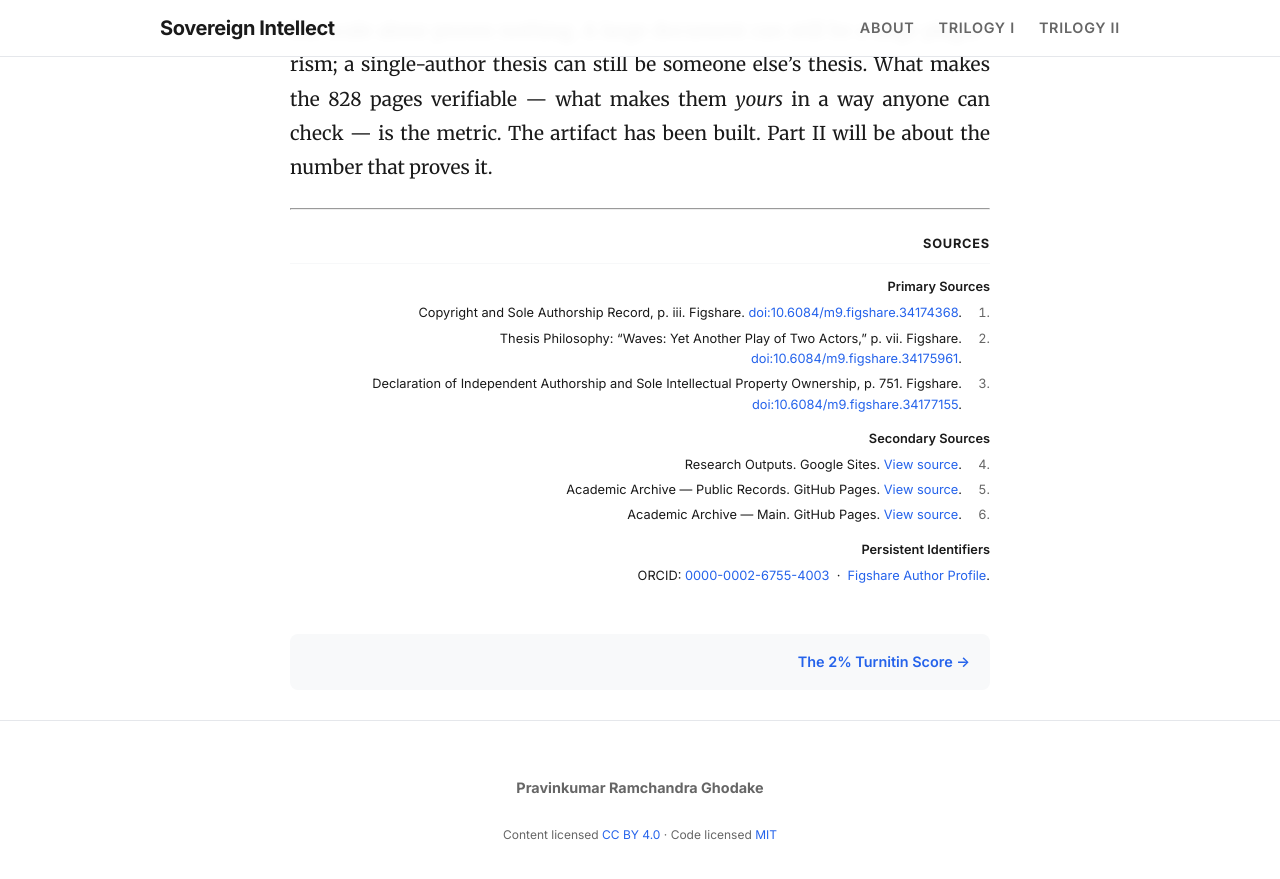
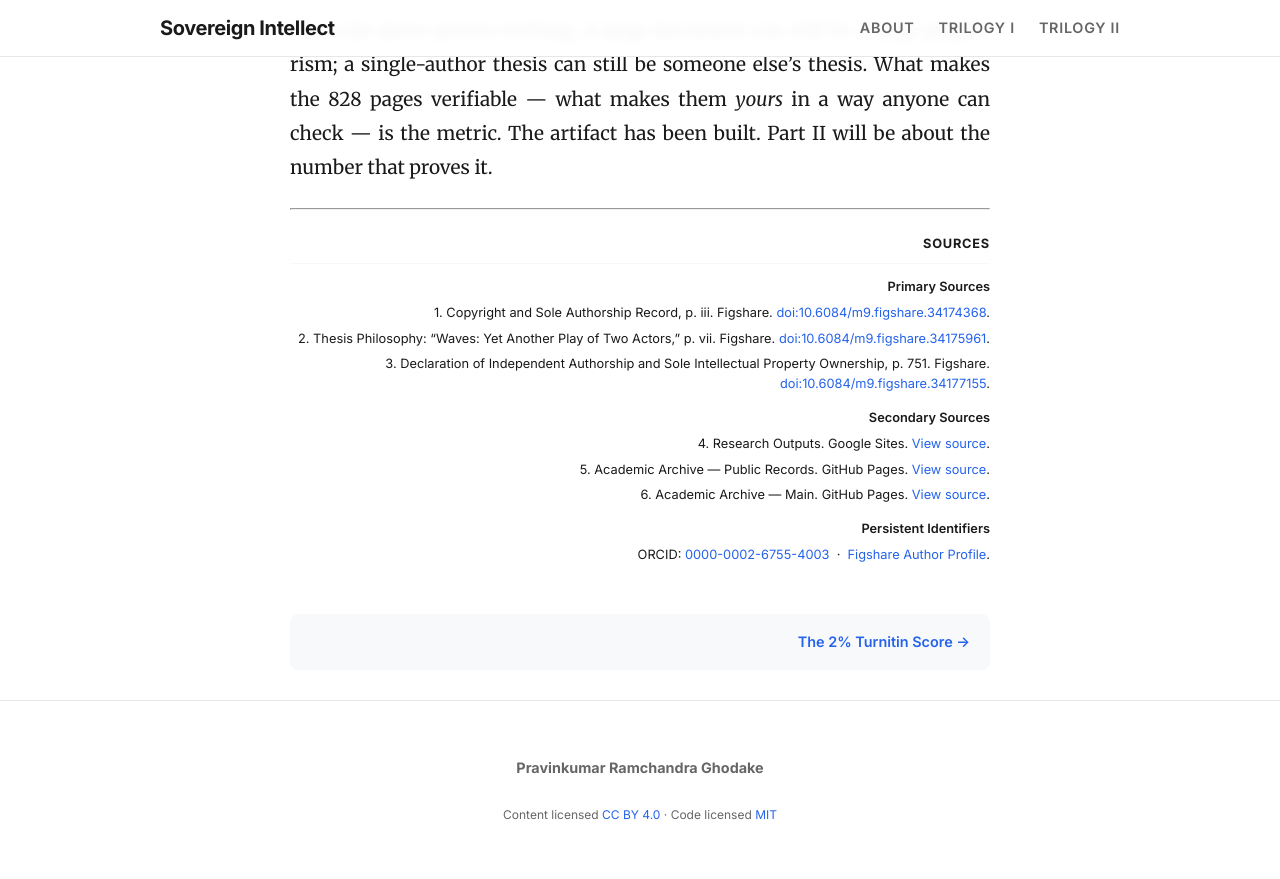
Before and after one commit to pravinkumar-ghodake/sovereign-intellect-blog, a Jekyll site: the page built from _posts/2026-11-22-the-unbroken-thread.md, in a window 1280 px wide and 900 px high, scrolled down 5710 px. Shown: the top 879 px of the window. Built offline with Jekyll 4.4.1, drawn with Linux system fonts in a browser that asks for light colours.

Commit message:
Update 2026-11-22-the-unbroken-thread.md

```diff
--- a/_posts/2026-11-22-the-unbroken-thread.md
+++ b/_posts/2026-11-22-the-unbroken-thread.md
@@ -114,85 +114,59 @@ But scale alone proves nothing. A large document can still be a large plagiarism
 
 <div style="margin: 1.5rem 0 1rem; font-family: var(--font-ui); font-size: 0.8rem; line-height: 1.6; text-align: right; color: var(--text-main);">
 
-  <div style="font-weight: 700; letter-spacing: 0.06em; margin-bottom: 0.5rem; text-align: right;">
+  <div style="font-weight: 700; letter-spacing: 0.06em; margin-bottom: 0.5rem;">
     SOURCES
   </div>
 
   <hr style="border: 0; border-top: 1px solid var(--border-color); opacity: 0.3; margin: 0 0 0.85rem;">
 
-  <div style="font-weight: 600; margin-bottom: 0.35rem; text-align: right;">
+  <div style="font-weight: 600; margin-bottom: 0.35rem;">
     Primary Sources
   </div>
 
-  <ol style="list-style: none; margin: 0 0 0.85rem; padding: 0;">
+  <div style="margin-bottom: 0.3rem;">
+    1. Copyright and Sole Authorship Record, p. iii. Figshare.
+    <a href="https://doi.org/10.6084/m9.figshare.34174368" target="_blank">doi:10.6084/m9.figshare.34174368</a>.
+  </div>
 
-    <li style="display: flex; flex-direction: row-reverse; align-items: flex-start; gap: 0.55rem; margin-bottom: 0.3rem;">
-      <span style="flex: 0 0 1.2rem; text-align: right; color: var(--text-muted); font-variant-numeric: tabular-nums;">1.</span>
-      <span style="flex: 1; min-width: 0; text-align: right;">
-        Copyright and Sole Authorship Record, p. iii. Figshare.
-        <a href="https://doi.org/10.6084/m9.figshare.34174368" target="_blank">doi:10.6084/m9.figshare.34174368</a>.
-      </span>
-    </li>
+  <div style="margin-bottom: 0.3rem;">
+    2. Thesis Philosophy: “Waves: Yet Another Play of Two Actors,” p. vii. Figshare.
+    <a href="https://doi.org/10.6084/m9.figshare.34175961" target="_blank">doi:10.6084/m9.figshare.34175961</a>.
+  </div>
 
-    <li style="display: flex; flex-direction: row-reverse; align-items: flex-start; gap: 0.55rem; margin-bottom: 0.3rem;">
-      <span style="flex: 0 0 1.2rem; text-align: right; color: var(--text-muted); font-variant-numeric: tabular-nums;">2.</span>
-      <span style="flex: 1; min-width: 0; text-align: right;">
-        Thesis Philosophy: “Waves: Yet Another Play of Two Actors,” p. vii. Figshare.
-        <a href="https://doi.org/10.6084/m9.figshare.34175961" target="_blank">doi:10.6084/m9.figshare.34175961</a>.
-      </span>
-    </li>
+  <div style="margin-bottom: 0.3rem;">
+    3. Declaration of Independent Authorship and Sole Intellectual Property Ownership, p. 751. Figshare.
+    <a href="https://doi.org/10.6084/m9.figshare.34177155" target="_blank">doi:10.6084/m9.figshare.34177155</a>.
+  </div>
 
-    <li style="display: flex; flex-direction: row-reverse; align-items: flex-start; gap: 0.55rem; margin-bottom: 0.3rem;">
-      <span style="flex: 0 0 1.2rem; text-align: right; color: var(--text-muted); font-variant-numeric: tabular-nums;">3.</span>
-      <span style="flex: 1; min-width: 0; text-align: right;">
-        Declaration of Independent Authorship and Sole Intellectual Property Ownership, p. 751. Figshare.
-        <a href="https://doi.org/10.6084/m9.figshare.34177155" target="_blank">doi:10.6084/m9.figshare.34177155</a>.
-      </span>
-    </li>
-
-  </ol>
-
-  <div style="font-weight: 600; margin-bottom: 0.35rem; text-align: right;">
+  <div style="font-weight: 600; margin: 0.85rem 0 0.35rem;">
     Secondary Sources
   </div>
 
-  <ol style="list-style: none; margin: 0 0 0.85rem; padding: 0;">
+  <div style="margin-bottom: 0.3rem;">
+    4. Research Outputs. Google Sites.
+    <a href="https://sites.google.com/view/pravinkumarghodake/research" target="_blank">View source</a>.
+  </div>
 
-    <li style="display: flex; flex-direction: row-reverse; align-items: flex-start; gap: 0.55rem; margin-bottom: 0.3rem;">
-      <span style="flex: 0 0 1.2rem; text-align: right; color: var(--text-muted); font-variant-numeric: tabular-nums;">4.</span>
-      <span style="flex: 1; min-width: 0; text-align: right;">
-        Research Outputs. Google Sites.
-        <a href="https://sites.google.com/view/pravinkumarghodake/research" target="_blank">View source</a>.
-      </span>
-    </li>
+  <div style="margin-bottom: 0.3rem;">
+    5. Academic Archive — Public Records. GitHub Pages.
+    <a href="https://pravinkumar-ghodake.github.io/pravinkumar-ghodake-academic-archive/01-public-records/research-outputs/" target="_blank">View source</a>.
+  </div>
 
-    <li style="display: flex; flex-direction: row-reverse; align-items: flex-start; gap: 0.55rem; margin-bottom: 0.3rem;">
-      <span style="flex: 0 0 1.2rem; text-align: right; color: var(--text-muted); font-variant-numeric: tabular-nums;">5.</span>
-      <span style="flex: 1; min-width: 0; text-align: right;">
-        Academic Archive — Public Records. GitHub Pages.
-        <a href="https://pravinkumar-ghodake.github.io/pravinkumar-ghodake-academic-archive/01-public-records/research-outputs/" target="_blank">View source</a>.
-      </span>
-    </li>
+  <div style="margin-bottom: 0.3rem;">
+    6. Academic Archive — Main. GitHub Pages.
+    <a href="https://pravinkumar-ghodake.github.io/pravinkumar-ghodake-academic-archive/" target="_blank">View source</a>.
+  </div>
 
-    <li style="display: flex; flex-direction: row-reverse; align-items: flex-start; gap: 0.55rem; margin-bottom: 0.3rem;">
-      <span style="flex: 0 0 1.2rem; text-align: right; color: var(--text-muted); font-variant-numeric: tabular-nums;">6.</span>
-      <span style="flex: 1; min-width: 0; text-align: right;">
-        Academic Archive — Main. GitHub Pages.
-        <a href="https://pravinkumar-ghodake.github.io/pravinkumar-ghodake-academic-archive/" target="_blank">View source</a>.
-      </span>
-    </li>
-
-  </ol>
-
-  <div style="font-weight: 600; margin-bottom: 0.35rem; text-align: right;">
+  <div style="font-weight: 600; margin: 0.85rem 0 0.35rem;">
     Persistent Identifiers
   </div>
 
-  <p style="margin: 0; text-align: right;">
+  <div style="margin: 0;">
     ORCID:
     <a href="https://orcid.org/0000-0002-6755-4003" target="_blank">0000-0002-6755-4003</a>
     &nbsp;·&nbsp;
     <a href="https://figshare.com/authors/Pravinkumar_Ghodake/3701242" target="_blank">Figshare Author Profile</a>.
-  </p>
+  </div>
 
 </div>
```
